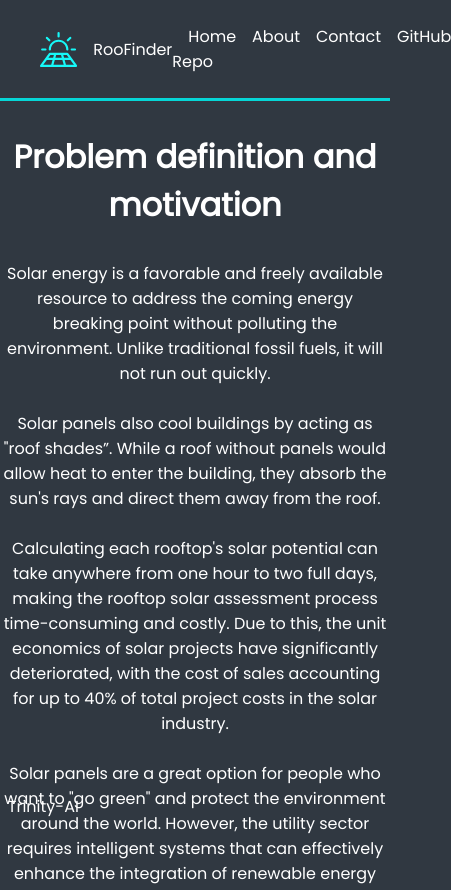
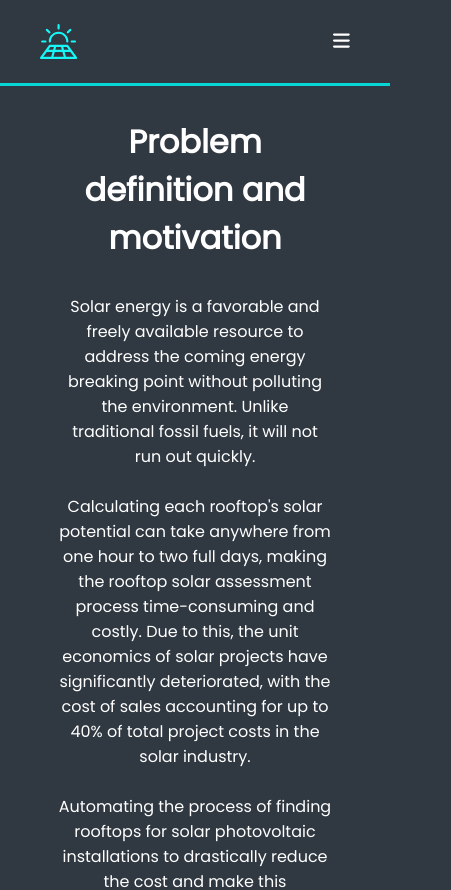
Before and after one commit to ghassan-bounni/RooFinder, a React (Create React App) app in the folder client/: page /about in a window 390 px wide. Shown: the top 890 px of the page, 451 px wide, since content can reach past the window. Built offline with nearby package versions, Linux system fonts and the light colour scheme.

Commit message:
update server request links and nav

```diff
--- a/client/src/components/About.js
+++ b/client/src/components/About.js
@@ -4,6 +4,7 @@ import React from "react";
 const About = () => {
   return (
     <div
+      className="about"
       style={{
         textAlign: "center",
         display: "flex",
@@ -16,21 +17,13 @@ const About = () => {
         Solar energy is a favorable and freely available resource to address the
         coming energy breaking point without polluting the environment. Unlike
         traditional fossil fuels, it will not run out quickly.
-        <br /> <br />
-        Solar panels also cool buildings by acting as "roof shades”. While a
-        roof without panels would allow heat to enter the building, they absorb
-        the sun's rays and direct them away from the roof.
         <br />
         <br /> Calculating each rooftop's solar potential can take anywhere from
         one hour to two full days, making the rooftop solar assessment process
         time-consuming and costly. Due to this, the unit economics of solar
         projects have significantly deteriorated, with the cost of sales
         accounting for up to 40% of total project costs in the solar industry.{" "}
-        <br /> <br /> Solar panels are a great option for people who want to "go
-        green" and protect the environment around the world. However, the
-        utility sector requires intelligent systems that can effectively enhance
-        the integration of renewable energy sources. <br />
-        <br />
+        <br /> <br />
         Automating the process of finding rooftops for solar photovoltaic
         installations to drastically reduce the cost and make this information
         easily available for both building owners and solar energy developers.
@@ -91,7 +84,7 @@ const About = () => {
       <h1 style={{ marginBlock: "1em" }}>
         The proposed approach to solving the problem
       </h1>
-      <div style={{ maxWidth: "800px", marginBlock: "1em" }}>
+      <div style={{ maxWidth: "800px", marginTop: "1em", marginBottom: "3em" }}>
         <h3 style={{ marginBottom: "10px" }}>
           Our approach consists of the following steps:
         </h3>
@@ -112,16 +105,6 @@ const About = () => {
           </li>
         </ul>
       </div>
-      <p
-        style={{
-          position: "fixed",
-          bottom: "3%",
-          left: "2%",
-          // color: "#bcbcbc",
-        }}
-      >
-        Trinity-AI
-      </p>
     </div>
   );
 };
--- a/client/src/components/Contact.js
+++ b/client/src/components/Contact.js
@@ -92,7 +92,6 @@ const Contact = () => {
           position: "fixed",
           bottom: "3%",
           left: "2%",
-          // color: "#bcbcbc",
         }}
       >
         Trinity-AI
--- a/client/src/components/Header.js
+++ b/client/src/components/Header.js
@@ -1,17 +1,19 @@
-import React from "react";
+import React, { useState } from "react";
 import "../styles/Header.css";
 import RooFinderLOGO from "./RooFinderLOGO";
 import { Link } from "react-router-dom";
+import { FontAwesomeIcon } from "@fortawesome/react-fontawesome";
+import { faBars, faX } from "@fortawesome/free-solid-svg-icons";
 
 const Header = () => {
+  const [showNav, setshowNav] = useState(false);
   return (
     <header>
       <div className="logo">
         <RooFinderLOGO
           style={{ height: "35px", marginRight: "1em" }}
           fill="#16f8f8"
-        />{" "}
-        RooFinder
+        />
       </div>
       <div className="nav">
         <ul className="navlinks">
@@ -32,6 +34,44 @@ const Header = () => {
           </a>
         </ul>
       </div>
+      <div
+        className="nav-menu"
+        style={showNav ? { display: "block" } : { display: "none" }}
+      >
+        <ul className="nav-links">
+          <Link to="/" className="navlink" onClick={(e) => setshowNav(false)}>
+            Home
+          </Link>
+          <Link
+            to="/about"
+            className="navlink"
+            onClick={(e) => setshowNav(false)}
+          >
+            About
+          </Link>
+          <Link
+            to="/contact"
+            className="navlink"
+            onClick={(e) => setshowNav(false)}
+          >
+            Contact
+          </Link>
+          <a
+            href="https://github.com/ghassan-bounni/RooFinder"
+            className="navlink"
+            onClick={(e) => setshowNav(false)}
+          >
+            GitHub Repo
+          </a>
+        </ul>
+      </div>
+      <div
+        className="navbar"
+        style={{ display: "none", zIndex: "2", fontSize: "1.2em" }}
+        onClick={(e) => setshowNav(!showNav)}
+      >
+        <FontAwesomeIcon icon={!showNav ? faBars : faX} className="navicon" />
+      </div>
     </header>
   );
 };
--- a/client/src/components/Home/Wrapper.js
+++ b/client/src/components/Home/Wrapper.js
@@ -16,7 +16,6 @@ const Wrapper = ({ children }) => {
             position: "fixed",
             bottom: "3%",
             left: "2%",
-            // color: "#bcbcbc",
           }}
         >
           Trinity-AI
--- a/client/src/index.css
+++ b/client/src/index.css
@@ -38,5 +38,5 @@ a {
 
 ::selection {
   background-color: #06d6d6;
-  color: #303841;
+  color: #ffffff;
 }
--- a/client/src/styles/About.css
+++ b/client/src/styles/About.css
@@ -0,0 +1,5 @@
+@media (max-width: 920px) {
+  .about * {
+    max-width: 70vw !important;
+  }
+}
--- a/client/src/styles/Header.css
+++ b/client/src/styles/Header.css
@@ -21,6 +21,29 @@ header {
 }
 
 .navlink:hover {
-  /* border-bottom: 2px solid #06d6d6; */
   color: #06d6d6;
 }
+
+@media (max-width: 680px) {
+  .nav {
+    display: none !important;
+  }
+  .nav-links {
+    display: flex;
+    flex-direction: column;
+    position: absolute;
+    height: 100vh;
+    width: 100vw;
+    top: 0;
+    left: 0;
+    background-color: #303841;
+    text-align: center;
+    font-size: 1.8em;
+    justify-content: space-evenly;
+    align-items: center;
+    z-index: 2;
+  }
+  .navbar {
+    display: block !important;
+  }
+}
```
Also changed, not shown: 1 other file (tests, documents, lock files or other folders).
